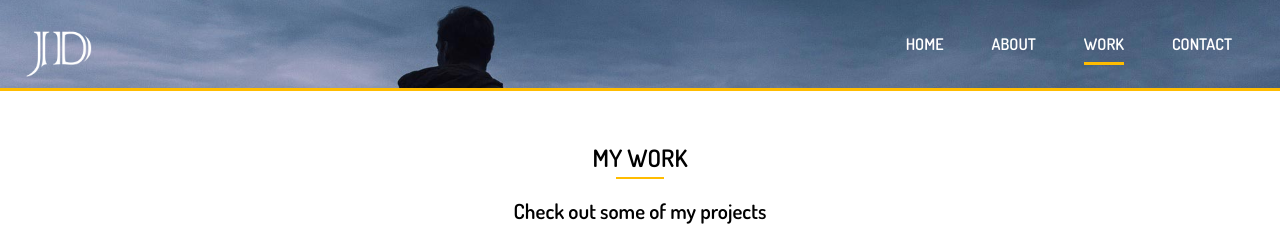
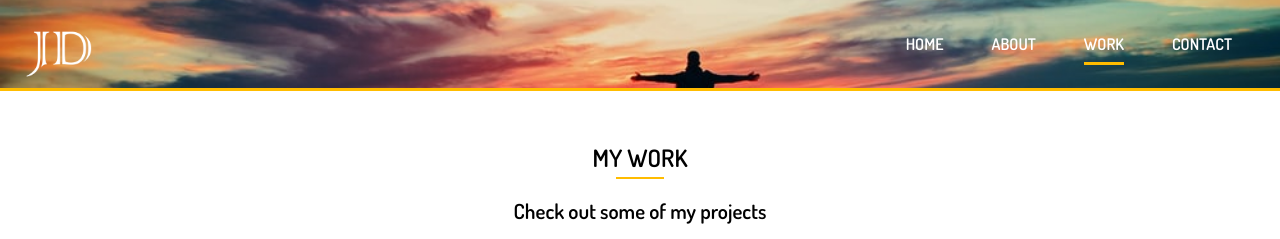
Before and after one commit to SaNi-11/Portfolio_Website, a website: page dist/work.html in a window 1280 px wide. Shown: the top 239 px of the page. Drawn offline with nearby package versions, Linux system fonts and the light colour scheme; files that its build step writes are made by us from their sources.

Commit message:
pokusaj 3

```diff
--- a/scss/main.scss
+++ b/scss/main.scss
@@ -75,7 +75,8 @@ img {
 #header {
   &-home {
     // Header Home
-    background: url("/dist/img/photo-1490730141103-6cac27aaab94.jpeg") no-repeat center right / cover;
+    background: url("/dist/img/photo-1490730141103-6cac27aaab94.jpeg") no-repeat
+      center right / cover;
     height: 100vh;
     color: #fff;
 
@@ -93,7 +94,8 @@ img {
 
   // Header Inner
   &-inner {
-    background: url("/dist/img/showcase.jpg") no-repeat 20% 30% / cover;
+    background: url("/dist/img/photo-1490730141103-6cac27aaab94.jpeg") no-repeat
+      20% 30% / cover;
     height: 5.5rem;
     border-bottom: 3px solid $main-color;
   }
@@ -348,7 +350,6 @@ img {
   }
 }
 
-
 // Footer
 #main-footer {
   background: $dark-color;
@@ -378,4 +379,4 @@ img {
   }
 }
 // Import Media Queires
-@import 'media';
+@import "media";
```
